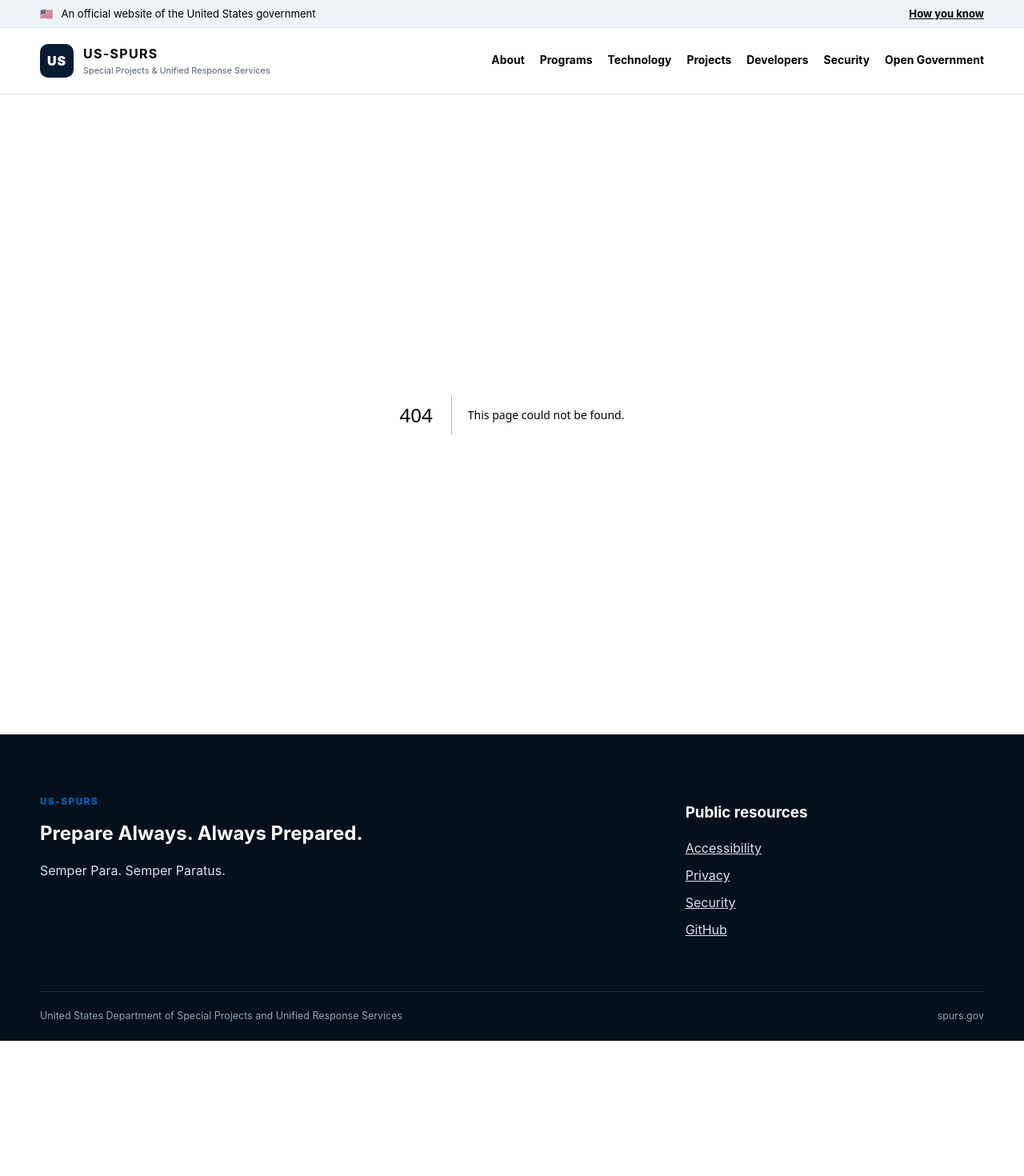
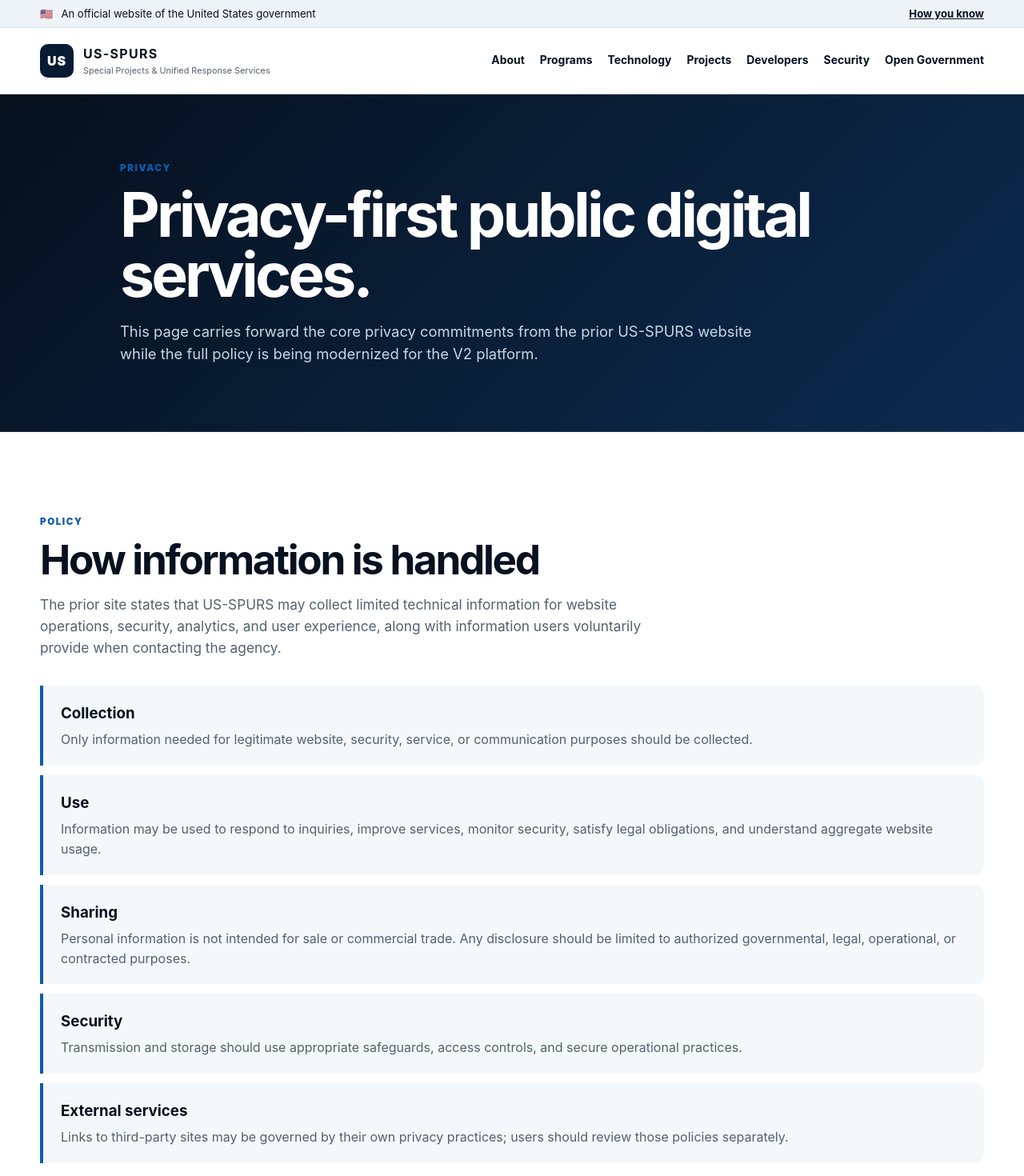
Before and after one commit to US-SPURS/US-SPURS.github.io, a Next.js app: page /privacy in a window 1280 px wide. Before the commit this address had no page. Shown: the top 1470 px of the page at 80% size. Before the commit the page ends 1301 px from the top, so only its background shows below. Built offline with nearby package versions, Linux system fonts and the light colour scheme.

Commit message:
feat(site): migrate Privacy into V2 routing

```diff
--- /dev/null
+++ b/app/privacy/page.tsx
@@ -0,0 +1,20 @@
+import type { Metadata } from 'next';
+import { PageHero, Section } from '@/components/interior';
+
+export const metadata: Metadata = { title: 'Privacy' };
+
+export default function PrivacyPage() {
+  return <main id="main-content">
+    <PageHero eyebrow="Privacy" title="Privacy-first public digital services." summary="This page carries forward the core privacy commitments from the prior US-SPURS website while the full policy is being modernized for the V2 platform." />
+    <Section eyebrow="Policy" title="How information is handled" intro="The prior site states that US-SPURS may collect limited technical information for website operations, security, analytics, and user experience, along with information users voluntarily provide when contacting the agency.">
+      <div className="policy-list">
+        <article className="policy-item"><h3>Collection</h3><p>Only information needed for legitimate website, security, service, or communication purposes should be collected.</p></article>
+        <article className="policy-item"><h3>Use</h3><p>Information may be used to respond to inquiries, improve services, monitor security, satisfy legal obligations, and understand aggregate website usage.</p></article>
+        <article className="policy-item"><h3>Sharing</h3><p>Personal information is not intended for sale or commercial trade. Any disclosure should be limited to authorized governmental, legal, operational, or contracted purposes.</p></article>
+        <article className="policy-item"><h3>Security</h3><p>Transmission and storage should use appropriate safeguards, access controls, and secure operational practices.</p></article>
+        <article className="policy-item"><h3>External services</h3><p>Links to third-party sites may be governed by their own privacy practices; users should review those policies separately.</p></article>
+      </div>
+    </Section>
+    <Section dark eyebrow="Modernization note" title="The V2 policy will be tied to the actual deployed stack." intro="Before production launch, this policy should be reconciled against the real analytics, forms, hosting, logging, cookies, third-party services, retention practices, and contact pathways used by spurs.gov so the published notice matches actual behavior." />
+  </main>;
+}
```
